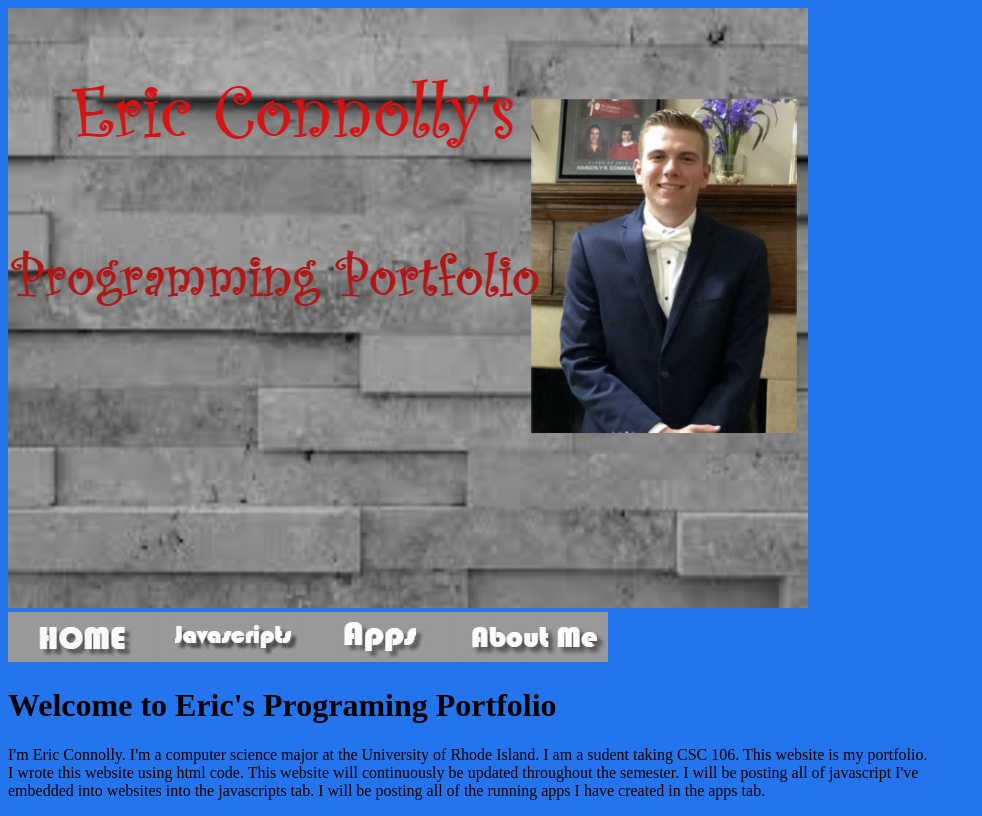
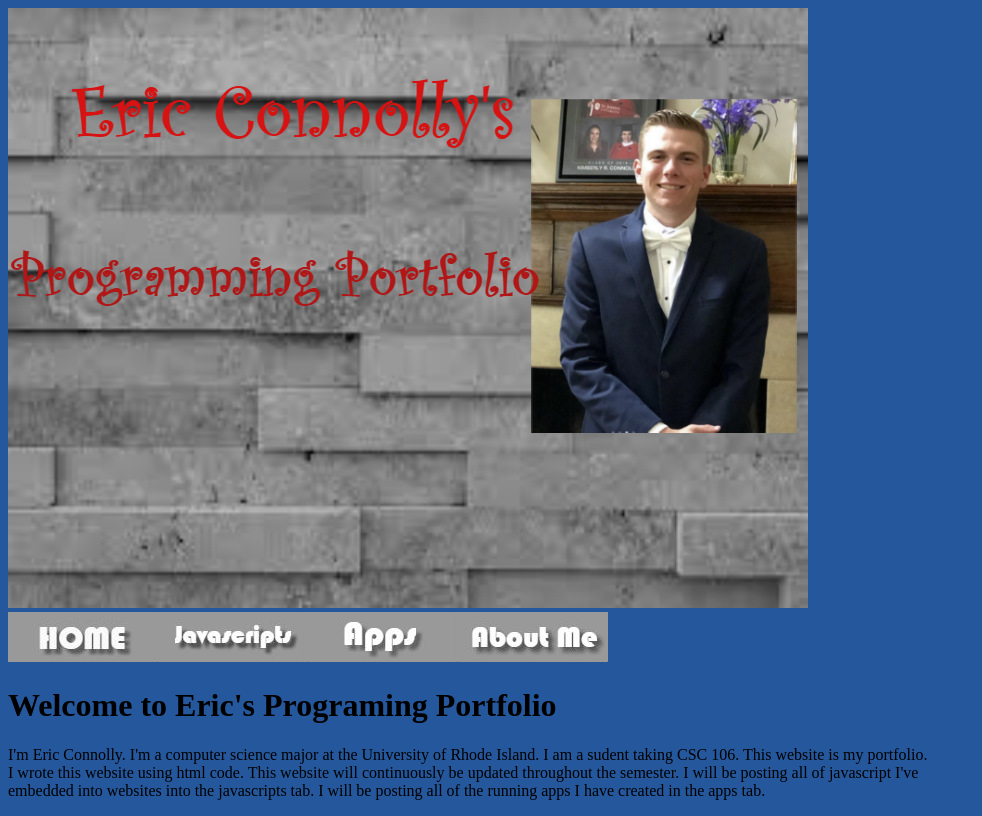
Before and after one commit to econnolly21/econnolly21.github.io, a plain HTML site: page index1.html in a window 1280 px wide. Shown: the whole page, without its empty margins (0-982 px from the left). Drawn offline with Linux system fonts and the light colour scheme.

Commit message:
Update index1.html

```diff
--- a/index1.html
+++ b/index1.html
@@ -2,7 +2,7 @@
 <html>
 
     <style>
-        body {background-color: rgb(35, 116, 237);
+        body {background-color: rgb(37, 87, 156);
 
 
 
```
